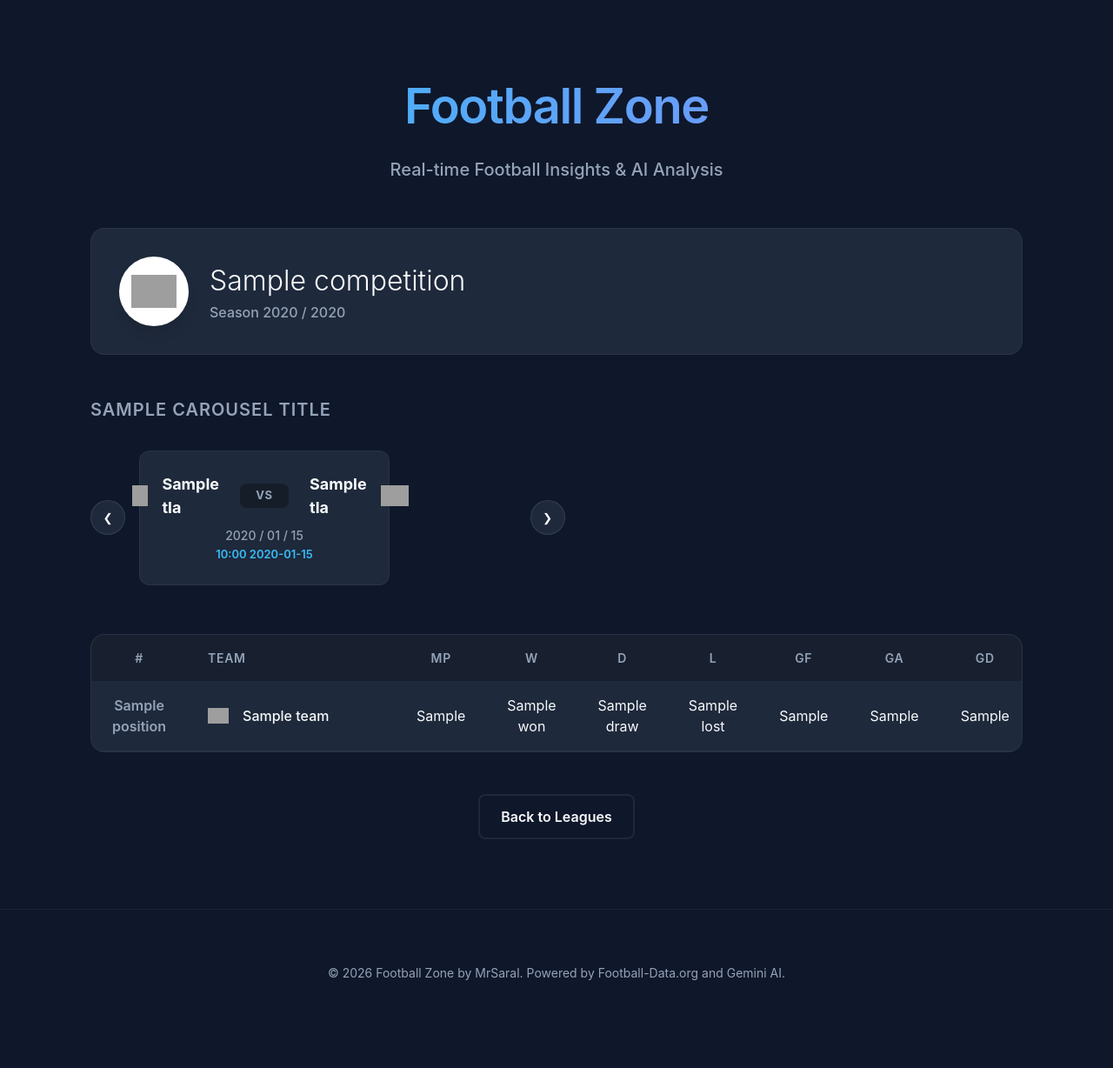
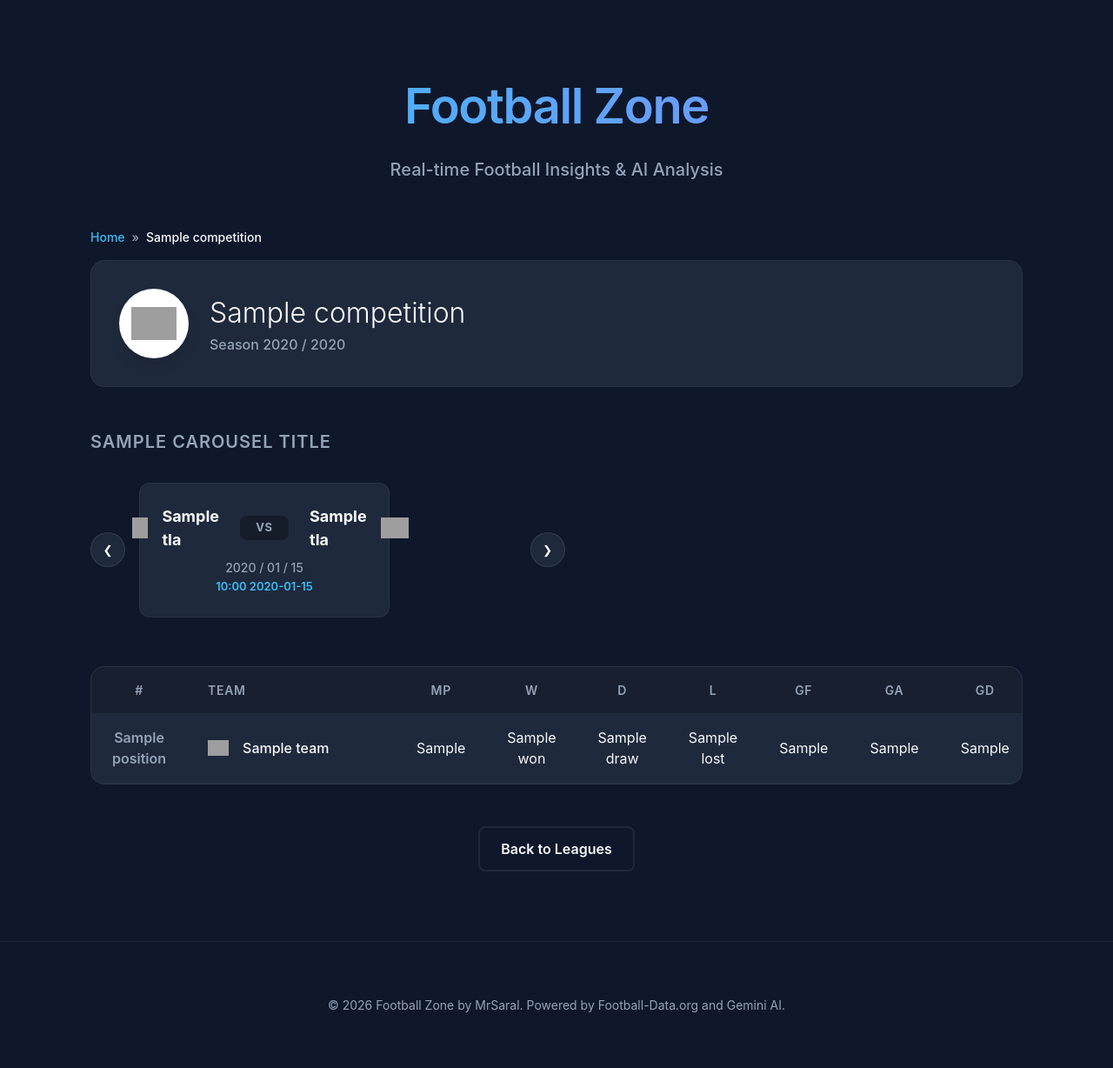
Before and after one commit to MrSaral/football-zone, a FastAPI app: template templates/league_standings.html in a window 1280 px wide. Shown: the whole page at 87% size. Before the commit the page ends 1127 px from the top, so only its background shows below. Run offline with FastAPI, Linux system fonts and the light colour scheme; the template is opened without the code that fills it: most values are stand-ins (such as "Sample title", 1, 10 or a date in 2020); parts of the project's set-up code (start-up, migrations or seed data) failed here and were passed over; grey boxes are pictures that could not be loaded.

Commit message:
Add breadcrumbs to leagues and team page
-Improve navigation

```diff
--- a/main.py
+++ b/main.py
@@ -211,6 +211,7 @@ async def get_team_ui(
             context={
                 "request": request,
                 "team": team,
+                "competition_id": comp_id,
                 "competition_name": competition_name,
                 "standings": standings_context,
                 "recent_results": recent_results,
--- a/static/css/style.css
+++ b/static/css/style.css
@@ -70,6 +70,37 @@ h1 {
     font-size: clamp(1rem, 3vw, 1.25rem);
     margin-top: var(--space-sm);
     font-weight: 500;
+}
+
+/* Breadcrumbs */
+.breadcrumb-container {
+    margin-top: calc(-1 * var(--space-xl)); /* Move breadcrumbs up */
+    margin-bottom: var(--space-sm);
+    position: relative;
+    z-index: 10;
+}
+
+.breadcrumbs {
+    display: flex;
+    align-items: center;
+    gap: 0.5rem;
+    color: var(--text-muted);
+    font-size: 0.875rem;
+    font-weight: 500;
+}
+
+.breadcrumbs a {
+    color: var(--primary-color);
+    transition: var(--transition);
+}
+
+.breadcrumbs a:hover {
+    color: var(--primary-hover);
+    text-decoration: underline;
+}
+
+.breadcrumbs span {
+    color: var(--text-main);
 }
 
 .leagues-grid {
@@ -447,7 +478,7 @@ footer {
 
 /* Specific League Page Adjustments */
 .league-page-header {
-    margin-top: calc(-1 * var(--space-xl)); /* Pull content up to reduce header gap */
+    /* Removed negative margin to prevent overlap with breadcrumbs */
 }
 
 .fixture-card {
--- a/templates/base.html
+++ b/templates/base.html
@@ -10,10 +10,14 @@
 <body>
     <header>
         <div class="container">
-            <h1>Football Zone</h1>
+            <h1><a href="/" style="text-decoration: none; color: inherit;">Football Zone</a></h1>
             <p class="subtitle">Real-time Football Insights & AI Analysis</p>
         </div>
     </header>
+
+    <div class="container breadcrumb-container">
+        {% block breadcrumbs %}{% endblock %}
+    </div>
 
     <main class="container">
         {% block content %}{% endblock %}
--- a/templates/league_standings.html
+++ b/templates/league_standings.html
@@ -1,6 +1,12 @@
 {% extends "base.html" %}
 
 {% block title %}{{ competition.name }} Standings - Football Zone{% endblock %}
+
+{% block breadcrumbs %}
+<div class="breadcrumbs">
+    <a href="/">Home</a> &raquo; <span>{{ competition.name }}</span>
+</div>
+{% endblock %}
 
 {% block content %}
 <div class="league-page-header">
```
Also changed, not shown: templates/team_details.html (+10 -0 lines).
